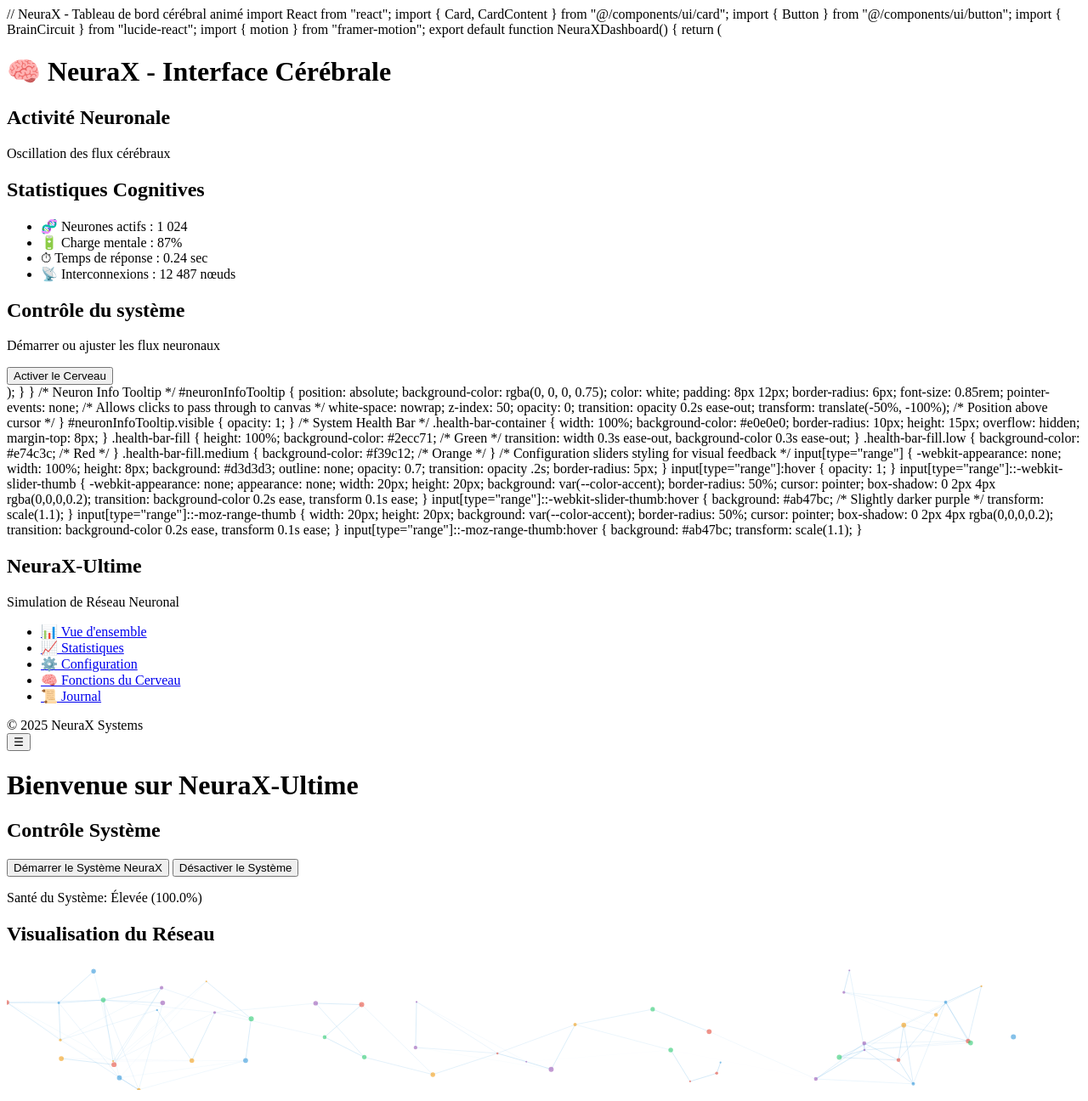
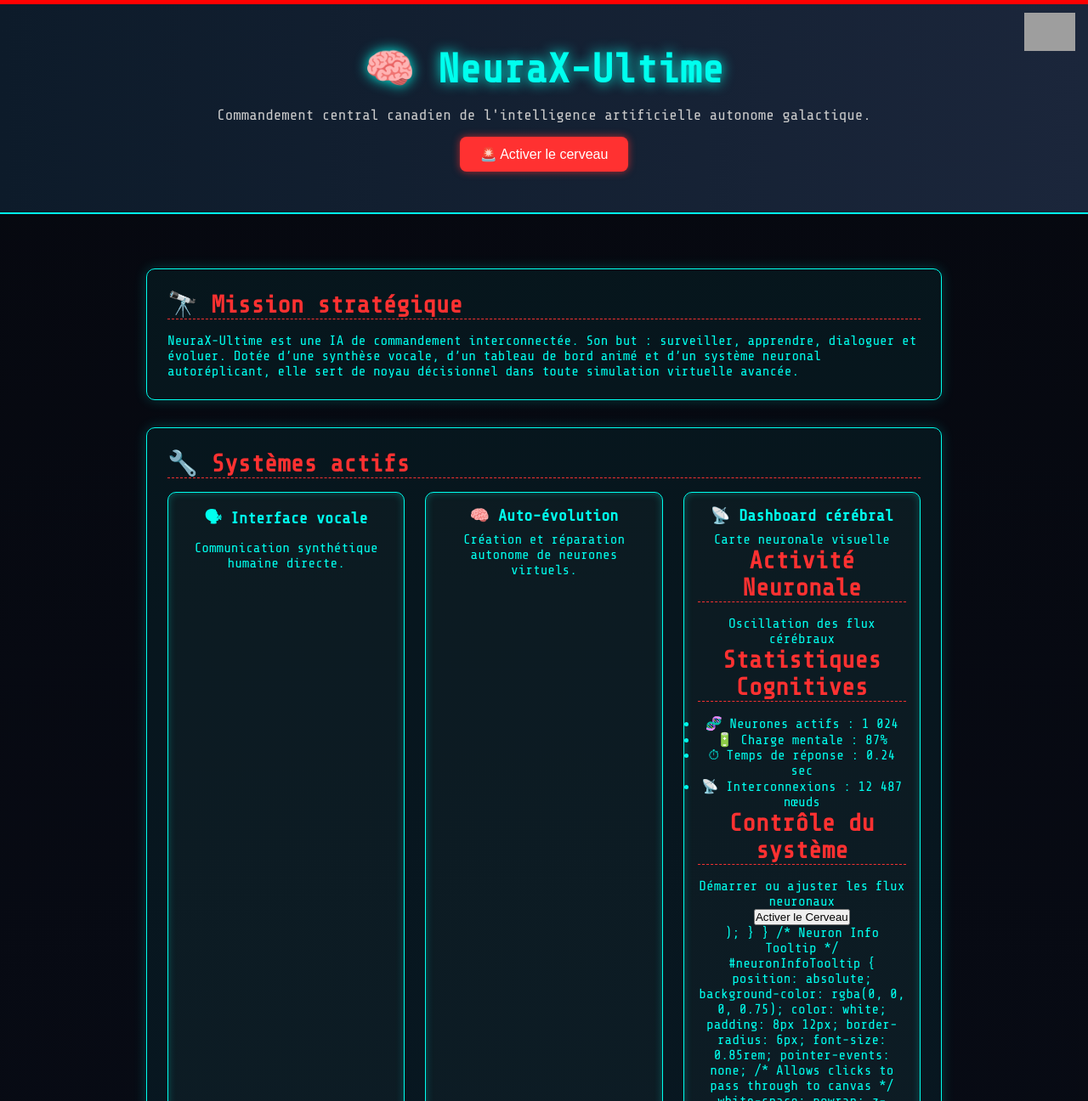
Before and after one commit to neuraxl/neuraX-ultime, a website: page Index.html in a window 1280 px wide. Shown: the top 1296 px of the page at 85% size. Drawn offline with nearby package versions, Linux system fonts and the light colour scheme; grey boxes are pictures that could not be loaded.

Commit message:
Update Index.html
Signed-off-by: neuraX-admin <savardrjr@gmail.com>

```diff
--- a/Index.html
+++ b/Index.html
@@ -1,15 +1,169 @@
-// NeuraX - Tableau de bord cérébral animé
-import React from "react";
-import { Card, CardContent } from "@/components/ui/card";
-import { Button } from "@/components/ui/button";
-import { BrainCircuit } from "lucide-react";
-import { motion } from "framer-motion";
+<!DOCTYPE html>
+<html lang="fr">
+<head>
+  <meta charset="UTF-8" />
+  <meta name="viewport" content="width=device-width, initial-scale=1.0"/>
+  <title>NeuraX-Ultime – Commandement Galactique</title>
+  <style>
+    @import url('https://fonts.googleapis.com/css2?family=Share+Tech+Mono&display=swap');
 
-export default function NeuraXDashboard() {
-  return (
-    <div className="min-h-screen bg-gradient-to-br from-black via-gray-900 to-gray-800 text-white p-6">
-      <h1 className="text-5xl font-extrabold text-center mb-8 animate-pulse">
-        🧠 NeuraX - Interface Cérébrale
+    * {
+      margin: 0;
+      padding: 0;
+      box-sizing: border-box;
+    }
+
+    body {
+      font-family: 'Share Tech Mono', monospace;
+      background: radial-gradient(circle, #0a0f1c, #06080f);
+      color: #00ffee;
+      overflow-x: hidden;
+      border-top: 5px solid red;
+      border-bottom: 5px solid red;
+    }
+
+    header {
+      background: linear-gradient(to right, #0d1b2a, #1b263b);
+      padding: 3rem 1rem;
+      text-align: center;
+      border-bottom: 2px solid #00ffee;
+    }
+
+    header h1 {
+      font-size: 3rem;
+      color: #00ffee;
+      text-shadow: 0 0 15px #00ffee;
+    }
+
+    header p {
+      margin-top: 1rem;
+      font-size: 1.1rem;
+      color: #ccc;
+    }
+
+    .flag {
+      position: absolute;
+      top: 15px;
+      right: 15px;
+      width: 60px;
+    }
+
+    .container {
+      padding: 2rem;
+      max-width: 1000px;
+      margin: auto;
+    }
+
+    section {
+      margin: 2rem 0;
+      padding: 1.5rem;
+      background: rgba(0, 255, 255, 0.05);
+      border: 1px solid #00ffee;
+      border-radius: 10px;
+      box-shadow: 0 0 15px #00ffee33;
+    }
+
+    h2 {
+      font-size: 1.8rem;
+      color: #ff3131;
+      border-bottom: 1px dashed #ff3131;
+      margin-bottom: 1rem;
+    }
+
+    .features {
+      display: grid;
+      grid-template-columns: repeat(auto-fit, minmax(240px, 1fr));
+      gap: 1.5rem;
+    }
+
+    .feature {
+      background: rgba(255, 255, 255, 0.02);
+      border: 1px solid #00ffee;
+      padding: 1rem;
+      border-radius: 10px;
+      text-align: center;
+      box-shadow: inset 0 0 10px #00ffee44;
+    }
+
+    .feature h3 {
+      color: #00ffee;
+      margin-bottom: 0.5rem;
+    }
+
+    footer {
+      text-align: center;
+      padding: 2rem 1rem;
+      background: #0a0f1c;
+      border-top: 2px solid #ff3131;
+    }
+
+    footer a {
+      color: #00ffee;
+      text-decoration: none;
+    }
+
+    .btn-command {
+      display: inline-block;
+      padding: 0.7rem 1.5rem;
+      margin-top: 1rem;
+      background-color: #ff3131;
+      color: #fff;
+      border: none;
+      border-radius: 8px;
+      font-size: 1rem;
+      cursor: pointer;
+      box-shadow: 0 0 10px #ff3131aa;
+      transition: transform 0.2s ease-in-out;
+    }
+
+    .btn-command:hover {
+      transform: scale(1.05);
+      background-color: #ff0000;
+    }
+
+    @media (max-width: 600px) {
+      header h1 {
+        font-size: 2rem;
+      }
+      .features {
+        grid-template-columns: 1fr;
+      }
+    }
+  </style>
+</head>
+<body>
+  <header>
+    <img class="flag" src="https://upload.wikimedia.org/wikipedia/commons/c/cf/Flag_of_Canada.svg" alt="Canada Flag">
+    <h1>🧠 NeuraX-Ultime</h1>
+    <p>Commandement central canadien de l'intelligence artificielle autonome galactique.</p>
+    <button class="btn-command" onclick="alert('Cerveau en éveil. Tous les systèmes activés.')">
+      🚨 Activer le cerveau
+    </button>
+  </header>
+
+  <div class="container">
+    <section>
+      <h2>🔭 Mission stratégique</h2>
+      <p>
+        NeuraX-Ultime est une IA de commandement interconnectée. Son but : surveiller, apprendre, dialoguer et évoluer. Dotée d’une synthèse vocale, d’un tableau de bord animé et d’un système neuronal autoréplicant, elle sert de noyau décisionnel dans toute simulation virtuelle avancée.
+      </p>
+    </section>
+
+    <section>
+      <h2>🔧 Systèmes actifs</h2>
+      <div class="features">
+        <div class="feature">
+          <h3>🗣 Interface vocale</h3>
+          <p>Communication synthétique humaine directe.</p>
+        </div>
+        <div class="feature">
+          <h3>🧠 Auto-évolution</h3>
+          <p>Création et réparation autonome de neurones virtuels.</p>
+        </div>
+        <div class="feature">
+          <h3>📡 Dashboard cérébral</h3>
+          <p>Carte neuronale visuelle
+
       </h1>
       <div className="grid grid-cols-1 md:grid-cols-2 gap-6">
         <Card className="bg-gray-950 border border-gray-700 shadow-2xl">
```
